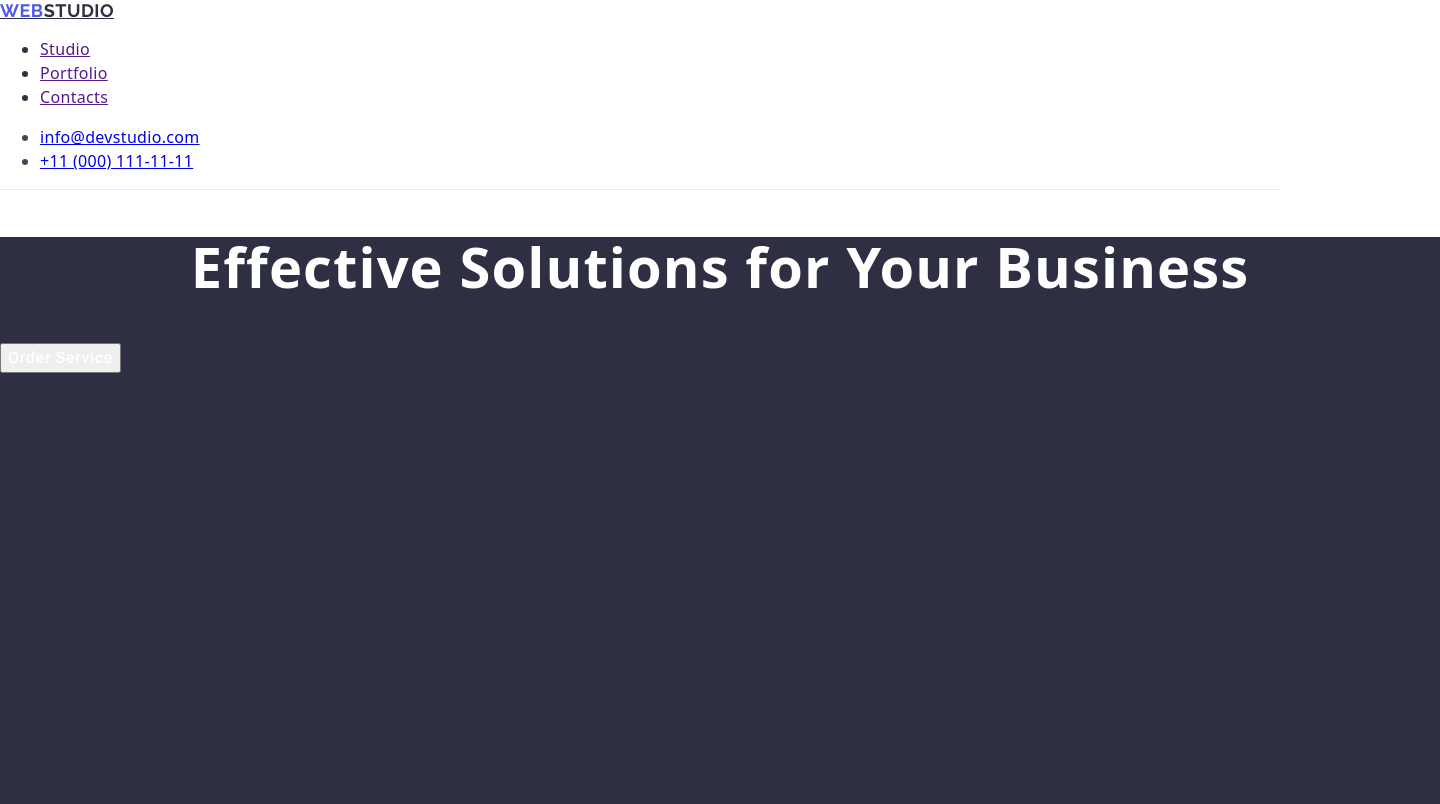
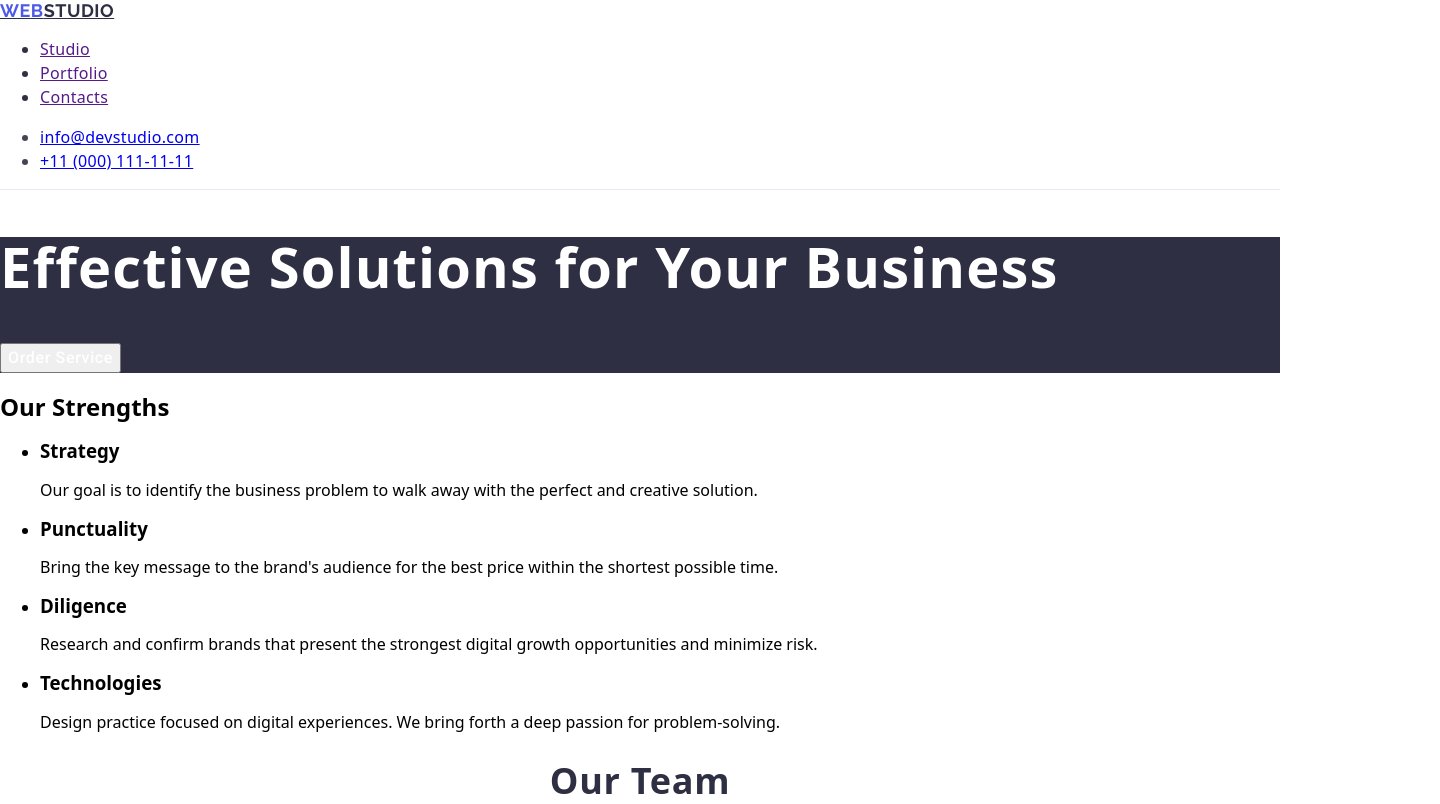
Before and after one commit to oleksandr-sulima/goit-markup-hw-02, a plain HTML site: page index.html in a window 1280 px wide. Shown: the top 804 px of the page, 1440 px wide, since content can reach past the window. Drawn offline with nearby package versions, Linux system fonts and the light colour scheme.

Commit message:
Update styles.css

```diff
--- a/css/styles.css
+++ b/css/styles.css
@@ -53,14 +53,11 @@
 
 /* Top main part */
 .top-part-main {
-  width: 1440px;
-  height: 600px;
   background: var(--NAVY-BLUE, #2e2f42);
 }
 
 .main-title {
   color: var(--WHITE, #fff);
-  text-align: center;
   font-size: 56px;
   font-weight: 700;
   line-height: 1.07;
```
